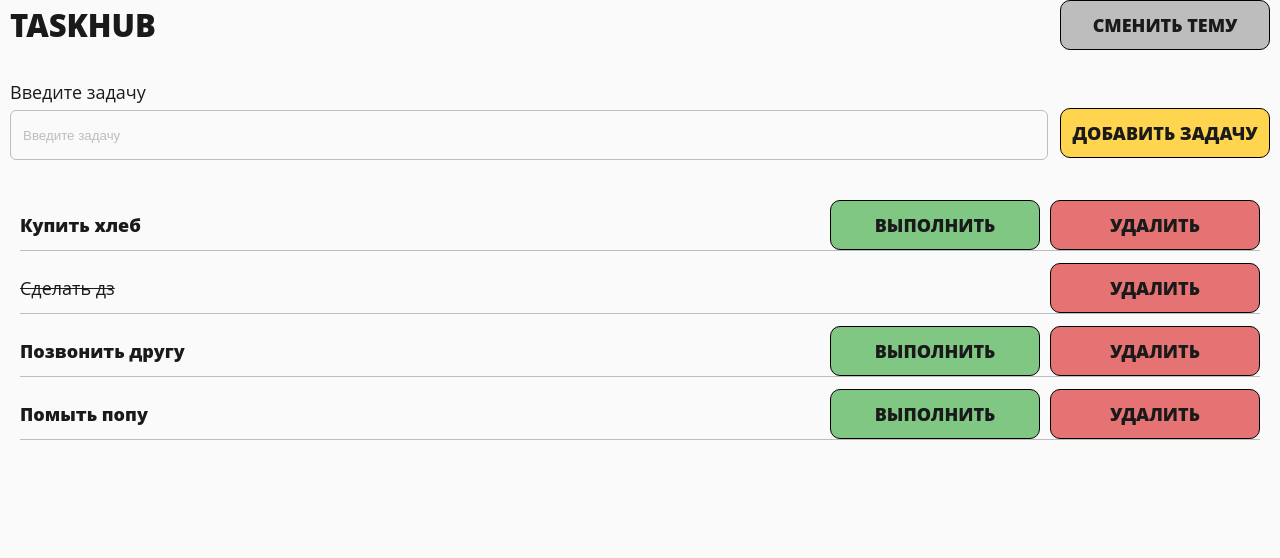
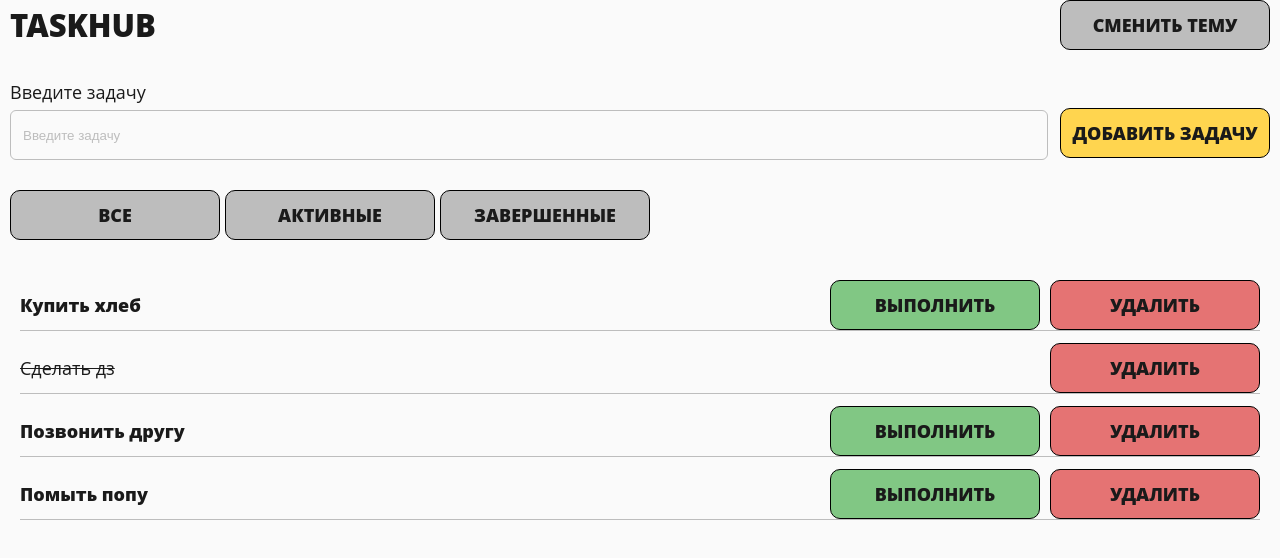
Before and after one commit to VladimirChernyavskii/TaskHub, a React app: page / in a window 1280 px wide. Shown: the top 558 px of the page. Built offline with nearby package versions, Linux system fonts and the light colour scheme.

Commit message:
feat: add filtering tasks

```diff
--- /dev/null
+++ b/src/components/filter-panel/FilterPanel.module.scss
@@ -0,0 +1,4 @@
+.container {
+  display: flex;
+  gap: 5px;
+}
--- /dev/null
+++ b/src/components/filter-panel/FilterPanel.tsx
@@ -0,0 +1,29 @@
+import { Button } from 'src/ui/button/Button';
+
+import styles from './FilterPanel.module.scss';
+
+type FilterPanelProps = {
+  filterChange: (filter: 'all' | 'active' | 'completed') => void;
+};
+
+export const FilterPanel = ({filterChange }: FilterPanelProps) => {
+  return (
+    <section className={styles.container}>
+      <Button
+        title='Все'
+        type='secondary'
+        onClick={() => filterChange('all')}
+      />
+      <Button
+        title='Активные'
+        type='secondary'
+        onClick={() => filterChange('active')}
+      />
+      <Button
+        title='Завершенные'
+        type='secondary'
+        onClick={() => filterChange('completed')}
+      />
+    </section>
+  );
+};
--- a/src/components/task-item/TaskItem.tsx
+++ b/src/components/task-item/TaskItem.tsx
@@ -28,7 +28,8 @@ export const TaskItem = ({
           <Button
             title='Выполнить'
             type='success'
-            onClick={() => onToggleComplete?.()}></Button>
+            onClick={() => onToggleComplete?.()}
+          />
         )}
         <Button title='Удалить' type='clear' onClick={onDelete} />
       </div>
--- a/src/components/task-list/TaskList.tsx
+++ b/src/components/task-list/TaskList.tsx
@@ -1,6 +1,8 @@
+import { useState } from 'react';
 import { TaskItem } from '../task-item/TaskItem';
 import styles from './TaskList.module.scss';
 import { Task } from '../../App';
+import { FilterPanel } from '../filter-panel/FilterPanel';
 
 type TaskListProps = {
   tasks: Task[];
@@ -8,11 +10,24 @@ type TaskListProps = {
   toggleComplete: (id: number) => void;
 };
 
-export const TaskList = ({ tasks, deleteTask, toggleComplete }: TaskListProps) => {
+export const TaskList = ({
+  tasks,
+  deleteTask,
+  toggleComplete,
+}: TaskListProps) => {
+  const [filter, setFilter] = useState<'all' | 'active' | 'completed'>('all');
 
   return (
+    <>
+      <FilterPanel filterChange={setFilter}></FilterPanel>
       <section className={styles.list}>
-      {tasks.map((task) => (
+        {tasks
+          .filter((task) => {
+            if (filter === 'all') return true;
+            if (filter === 'active') return !task.completed;
+            if (filter === 'completed') return task.completed;
+          })
+          .map((task) => (
             <TaskItem
               key={task.id}
               text={task.text}
@@ -22,5 +37,6 @@ export const TaskList = ({ tasks, deleteTask, toggleComplete }: TaskListProps) =
             />
           ))}
       </section>
+    </>
   );
 };
```
Also changed, not shown: src/App.tsx (+13 -10 lines). Lines whose indentation alone changed are shown as unchanged.
